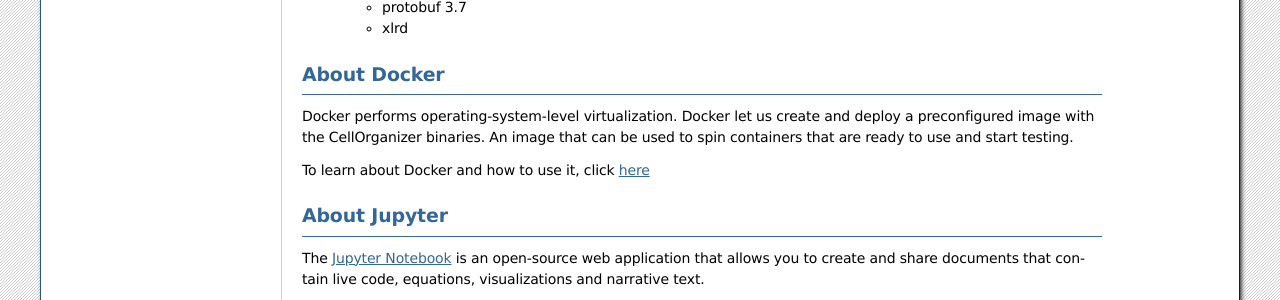
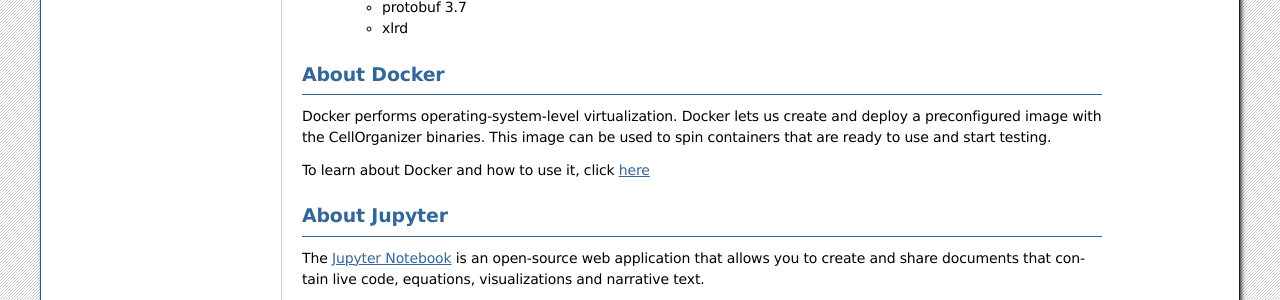
Before and after one commit to murphygroup/cellorganizer-documentation_old, a Sphinx documentation site: the page built from source/chapters/docker/index.rst, in a window 1280 px wide and 900 px high, scrolled down 697 px. Shown: the part 152-452 px from the top of the window. Built offline with Sphinx 7.4.7, drawn with Linux system fonts in a browser that asks for light colours.

Commit message:
Update index.rst

```diff
--- a/source/chapters/docker/index.rst
+++ b/source/chapters/docker/index.rst
@@ -44,7 +44,7 @@ The image also comes with
 About Docker
 ------------
 
-Docker performs operating-system-level virtualization. Docker let us create and deploy a preconfigured image with the CellOrganizer binaries. An image that can be used to spin containers that are ready to use and start testing.
+Docker performs operating-system-level virtualization. Docker lets us create and deploy a preconfigured image with the CellOrganizer binaries. This image can be used to spin containers that are ready to use and start testing.
 
 To learn about Docker and how to use it, click `here <https://docs.docker.com/get-started/>`_
 
```
